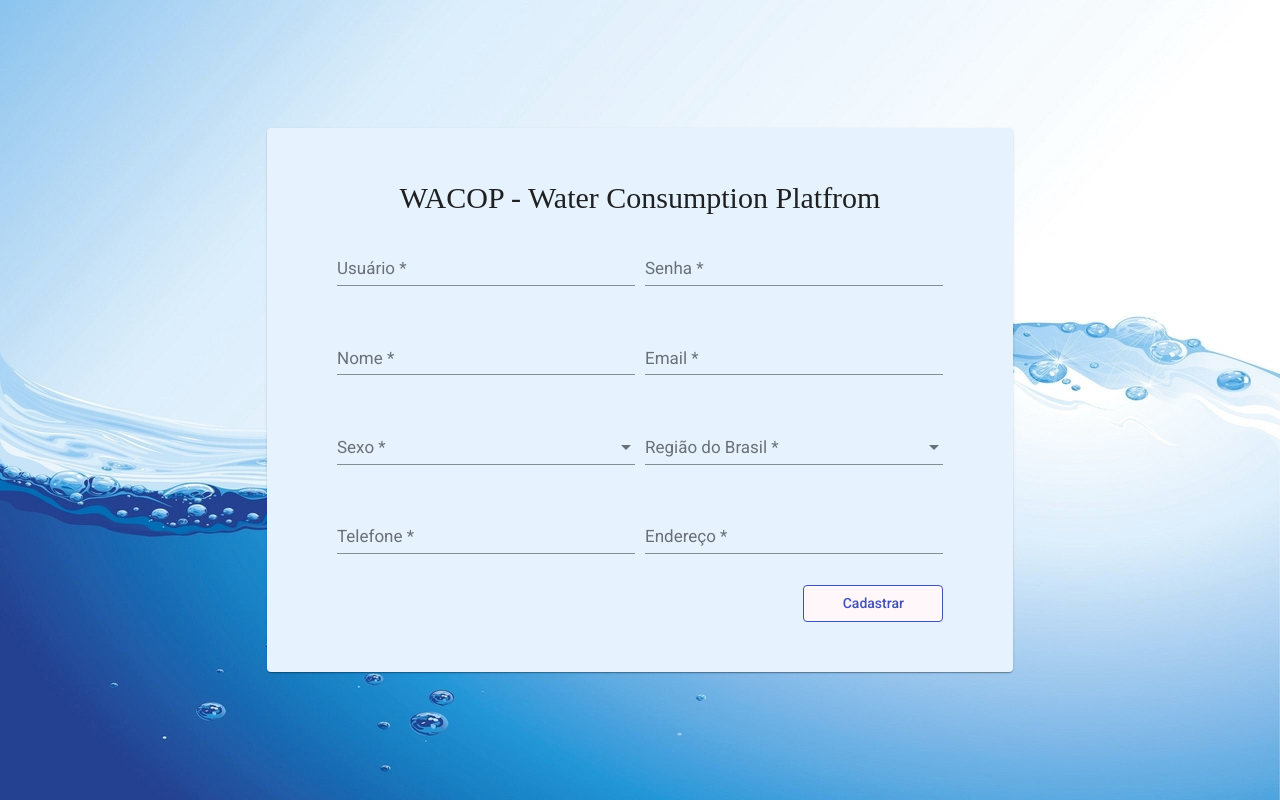
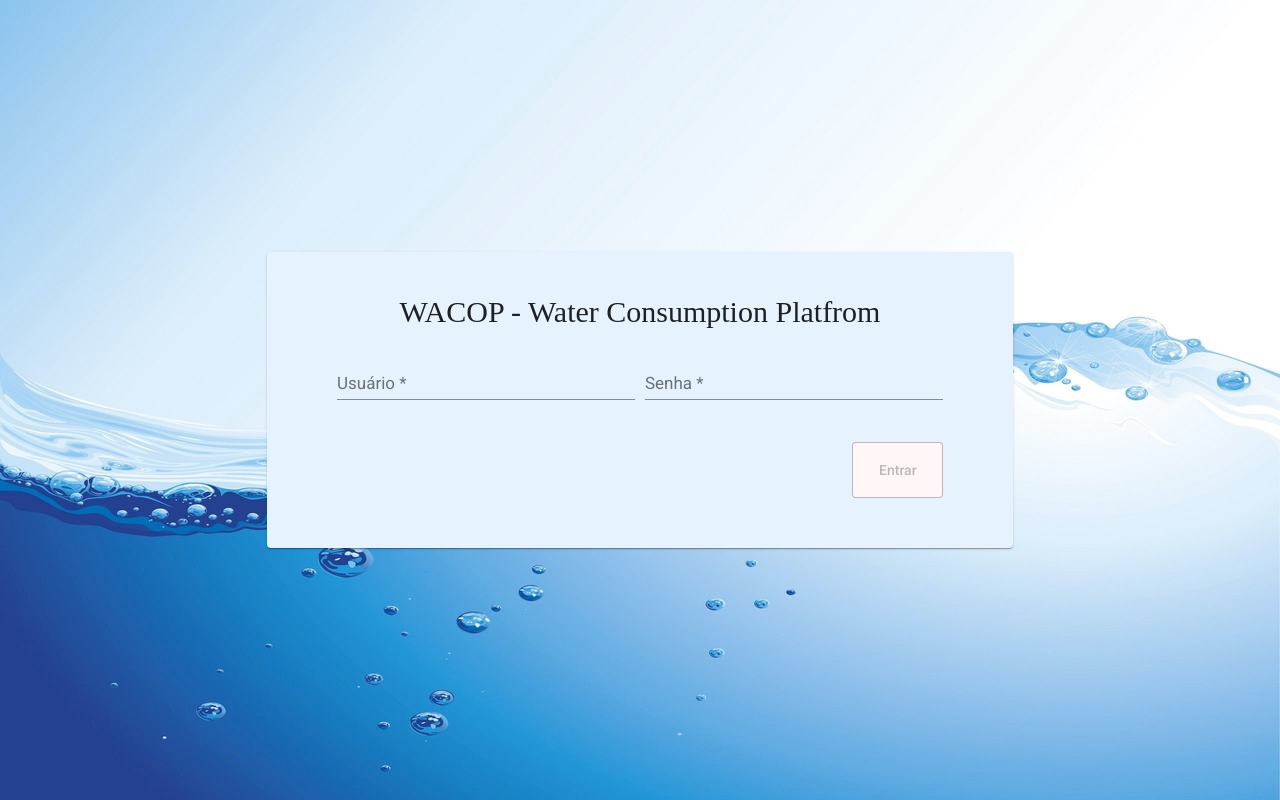
Before and after one commit to giazzi53/ang-waterflow-sensor, an Angular app: page / in a window 1280 px wide. Built offline with nearby package versions, Linux system fonts and the light colour scheme.

Commit message:
finalizando layout da página de login

```diff
--- a/src/app/app.component.html
+++ b/src/app/app.component.html
@@ -1 +1 @@
-<app-register></app-register>
+<app-login></app-login>
--- a/src/app/auth/login/login.component.css
+++ b/src/app/auth/login/login.component.css
@@ -1,41 +1,158 @@
-.form-control {
-    background: transparent;
-    border: none;
-    border-bottom: 1px solid #000000;
-    -webkit-box-shadow: none;
-    box-shadow: none;
-    border-radius: 0;
+html,
+body {
+    margin: 0;
+    padding: 0;
 }
 
-form{
-    border: 2px;
-    border-style: solid;
-    background-color: aqua;
-    margin: auto;
-    padding: 30px;
-    text-align: center;
+body {
+    background-position: center;
+    background-size: cover;
+    background-repeat: no-repeat;
+    min-height: 100vh;
+    font-family: 'Roboto', sans-serif;
 }
 
-/*.form-row{
-    padding: 30px;
-}*/
+/* .app-header {
+    justify-content: space-between;
+    position: fixed;
+    top: 0;
+    left: 0;
+    right: 0;
+    z-index: 2;
+    box-shadow: 0 3px 5px -1px rgba(0, 0, 0, .2), 0 6px 10px 0 rgba(0, 0, 0, .14), 0 1px 18px 0 rgba(0, 0, 0, .12);
+} */
 
-.form-group{
-    padding: 30px;
+.login-wrapper {
+    height: 100%;
 }
 
-body{
-    display: flex;
-    align-items: center;
-    height: 100vh;
-    background-image: url("../../../images/registrer-login.png");
+/* .positronx {
+    text-decoration: none;
+    color: #ffffff;
+} */
+
+.btn-block {
+    width: 15%;
+    float: right;
 }
 
-h1{
-    text-align: center;
+mat-card {
+    background-color: #e6f3ff;
 }
 
-/*.form-control:focus {
-    -webkit-box-shadow: none;
-    box-shadow: none;
-}*/
+mat-card-header {
+    font-family: Rockwell;
+}
+
+.login-wrapper {
+    background-image: url("src/assets/register-login.png");
+    background-repeat: no-repeat;
+    background-size: cover;
+    font-size: 17px;
+}
+
+/* .box {
+    position: relative;
+    top: 0;
+    opacity: 1;
+    float: left;
+    padding: 0px 50px 40px 50px;
+    width: 100%;
+    background: #fff;
+    border-radius: 10px;
+    transform: scale(1);
+    -webkit-transform: scale(1);
+    -ms-transform: scale(1);
+    z-index: 5;
+    max-width: 330px;
+}
+
+.box.back {
+    transform: scale(.95);
+    -webkit-transform: scale(.95);
+    -ms-transform: scale(.95);
+    top: -20px;
+    opacity: .8;
+    z-index: -1;
+}
+
+.box:before {
+    content: "";
+    width: 100%;
+    height: 30px;
+    border-radius: 10px;
+    position: absolute;
+    top: -10px;
+    background: rgba(255, 255, 255, .6);
+    left: 0;
+    transform: scale(.95);
+    -webkit-transform: scale(.95);
+    -ms-transform: scale(.95);
+    z-index: -1;
+} */
+
+.login-wrapper .login-form {
+    min-width: 100%;
+    max-width: 300px;
+    width: 100%;
+}
+
+.login-wrapper mat-card-header {
+    text-align: center;
+    width: 100%;
+    display: block;
+    font-weight: 700;
+}
+
+.login-wrapper mat-card-header mat-card-title {
+    font-size: 30px;
+    margin: 0;
+    padding: 10px;
+}
+
+.form-row {
+    padding-top: 20px;
+    padding-bottom: 20px;
+}
+
+.login-wrapper .mat-card {
+    padding: 40px 70px 50px;
+}
+
+.login-wrapper .mat-stroked-button {
+    border: 1px solid currentColor;
+    line-height: 54px;
+    background: rgb(255, 247, 247);
+}
+
+.login-wrapper .mat-form-field-appearance-legacy .mat-form-field-infix {
+    padding: 0.8375em 0;
+}
+
+.logoMRed {
+    width: 40%;
+    padding-left: 33%;
+}
+
+.entrarTitle {
+    font-size: 25px !important;
+}
+
+.entrarHeader {
+    padding-top: 4em !important;
+}
+
+.register {
+    margin-top: 1em;
+}
+
+mat-progress-spinner {
+    position: relative;
+    left: 35%;
+}
+
+@media(max-width: 480px) {
+    .box {
+        height: 90%;
+    }
+}
--- a/src/app/auth/login/login.component.html
+++ b/src/app/auth/login/login.component.html
@@ -1,20 +1,20 @@
-<body>
-    <form class="col-md-8">
-        <h1>WACOP</h1>
+<div class="login-wrapper" fxLayout="row" fxLayoutAlign="center center">
+  <mat-card class="col-md-7">
+      <mat-card-header>
+          <mat-card-title>WACOP - Water Consumption Platfrom</mat-card-title>
+      </mat-card-header>
+      <form class="login-form" #loginForm="ngForm" (ngSubmit)="onSubmit()">
         <div class="form-row">
-          <div class="col-md-6">
-            <div class="md-form form-group">
-                <label for="user">Usuário:</label>
-                <input type="text" class="form-control">
-            </div>
-          </div>
-          <div class="col-md-6">
-            <div class="md-form form-group">
-                <label for="password">Senha:</label>
-                <input type="password" class="form-control">
-            </div>
-          </div>
+            <mat-form-field class="col-md-6">
+                <input matInput placeholder="Usuário" id="login" #login="ngModel" name="login" [(ngModel)]="person.username" required>
+            </mat-form-field>
+            <mat-form-field class="col-md-6">
+                <input minlength="6" maxlength="8" matInput placeholder="Senha" type="password" id="password" #password="ngModel" name="password" [(ngModel)]="person.password" required>
+            </mat-form-field>
         </div>
-        <button type="submit" class="btn btn-primary btn-md">Entrar</button>
-    </form>
-</body>
+          <button *ngIf="!loading" [disabled]="!loginForm.form.valid" mat-stroked-button type="submit" color="warn" class="btn-block">Entrar</button>
+          <mat-progress-spinner *ngIf="loading" class="example-margin" mode="indeterminate" color="warn"></mat-progress-spinner>
+          <!-- <button *ngIf="!loading" mat-stroked-button color="warn" (click)="toRegister()" class="btn-block register">Registrar-se</button> -->
+      </form>
+  </mat-card>
+</div>
--- a/src/app/auth/login/login.component.ts
+++ b/src/app/auth/login/login.component.ts
@@ -1,4 +1,8 @@
-import { Component, OnInit } from '@angular/core';
+import { Component, OnInit, Input, Output, EventEmitter } from '@angular/core';
+import { Person } from 'src/app/interfaces/person';
+import { Router } from '@angular/router';
+import { MatSnackBar } from '@angular/material/snack-bar';
+import { LoginService } from 'src/app/service/login.service';
 
 @Component({
   selector: 'app-login',
@@ -7,9 +11,40 @@ import { Component, OnInit } from '@angular/core';
 })
 export class LoginComponent implements OnInit {
 
-  constructor() { }
+    callRegisterComponent = false;
+    loading = false
 
-  ngOnInit(): void {
+    @Input() person: Person = <Person>{};
+    @Output() id: EventEmitter<string> = new EventEmitter();
+    constructor(private authService: LoginService, private router: Router, private snackbar: MatSnackBar) { }
+
+    ngOnInit() {
+      // if(this.sessionService.getUserLogged() != null){
+      //   return this.router.navigate(['home']);
+      // }
+    }
+
+    onSubmit() {
+      this.loading = true;
+      this.authService.login(this.person.username, this.person.password)
+        .subscribe(
+          res => {
+            this.loading = false;
+            // this.sessionService.saveUserLoggedId(res.id, res.firstName);
+            console.log('successful login!');
+            this.router.navigate(['home']);
+          }, error => {
+            this.loading = false;
+            console.log(error);
+            this.snackbar.open('Login ou senha incorretos!', 'Dismiss', {
+              duration: 2000,
+              panelClass: ['error-snackbar']
+            });
+          }
+        );
+    }
+
+    toRegister() {
+      this.router.navigateByUrl('/register');
+    }
   }
-
-}
--- /dev/null
+++ b/src/app/service/login.service.ts
@@ -0,0 +1,30 @@
+import { Injectable } from '@angular/core';
+import { HttpClient, HttpHeaders,HttpParams } from '@angular/common/http';
+import { Observable } from 'rxjs';
+import { environment } from '../../environments/environment';
+import { Person } from '../interfaces/person';
+
+@Injectable({
+  providedIn: 'root'
+})
+
+export class LoginService {
+
+  constructor(private http: HttpClient) { }
+
+  login(username: string, password: string) : Observable<any> {
+    const url = `${environment.personBaseUrl}/v1/login`;
+
+    let headers = new HttpHeaders();
+    headers.append('Content-Type', 'application/json');
+
+    const httpOptions = {
+      headers: new HttpHeaders({
+        'Content-Type':  'application/json',
+        'username': username,
+        'password': password
+      })
+    };
+    return this.http.get<Person>(url, httpOptions);
+  }
+}
```
